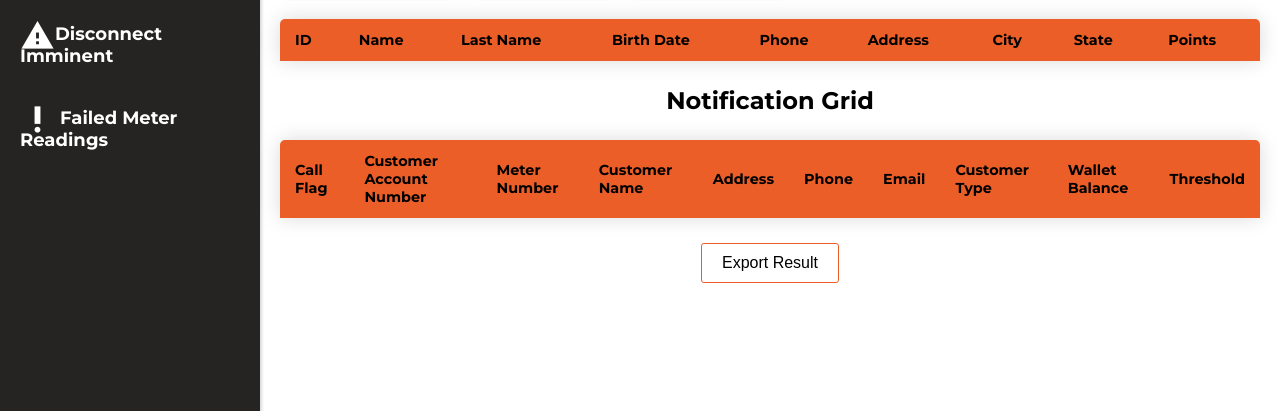
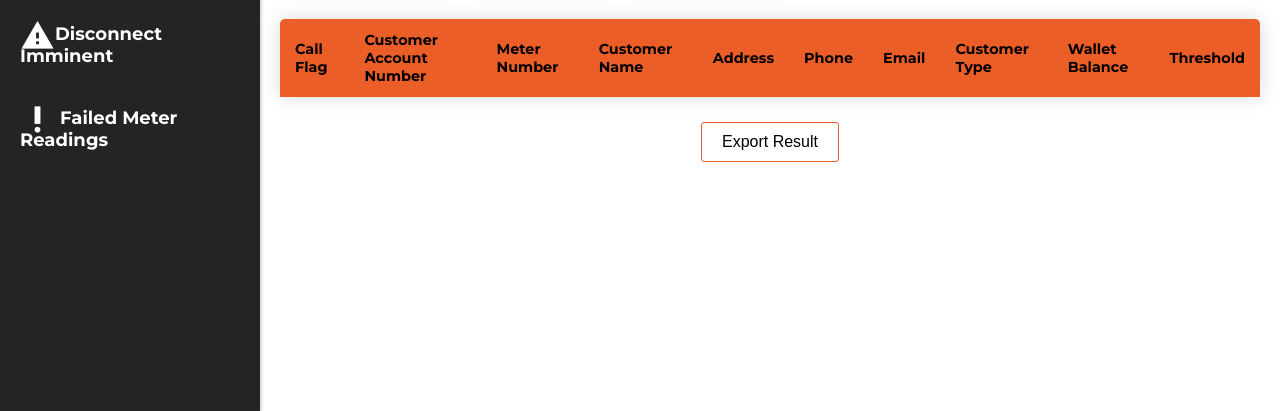
Before and after one commit to Abduls-GitHub/Dashboard, a website: page index.html in a window 1280 px wide. Shown: the part 389-800 px from the top of the page. Drawn offline with nearby package versions, Linux system fonts and the light colour scheme; no server answers.

Commit message:
Dashboard V1

```diff
--- a/index.html
+++ b/index.html
@@ -122,7 +122,7 @@
         Add in extra table remove chart
         -->
 
-        <table class="content-table">
+     <!--   <table class="content-table">
             <thead>
             <tr>
                 <th>ID</th>
@@ -138,11 +138,11 @@
             </tr>
             </thead>
             <tbody id="table-body-customers">
-            <!-- Data will be inserted here dynamically using JavaScript -->
+            &lt;!&ndash; Data will be inserted here dynamically using JavaScript &ndash;&gt;
             </tbody>
         </table>
 
-        <h2 class="notification-grid-table-heading">Notification Grid</h2>
+        <h2 class="notification-grid-table-heading">Notification Grid</h2>-->
 
         <table class="content-table">
             <thead>
```
